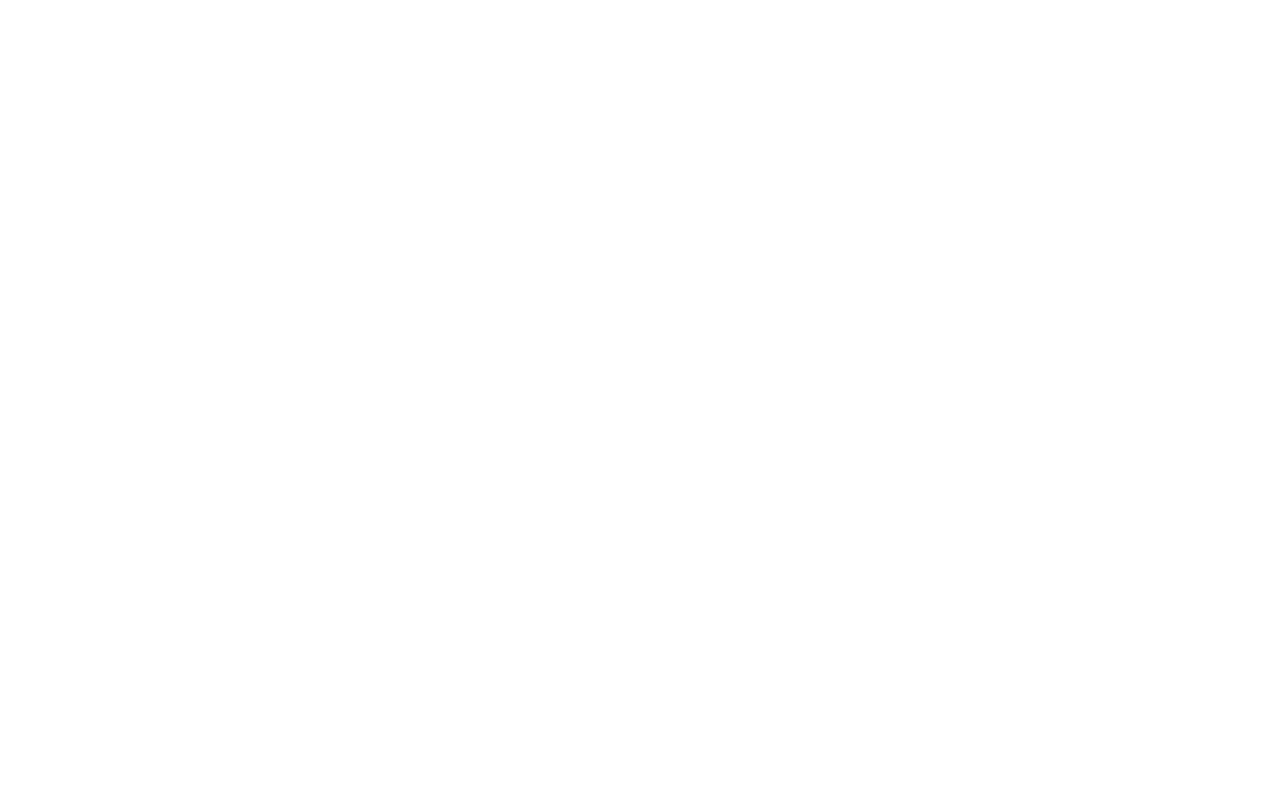
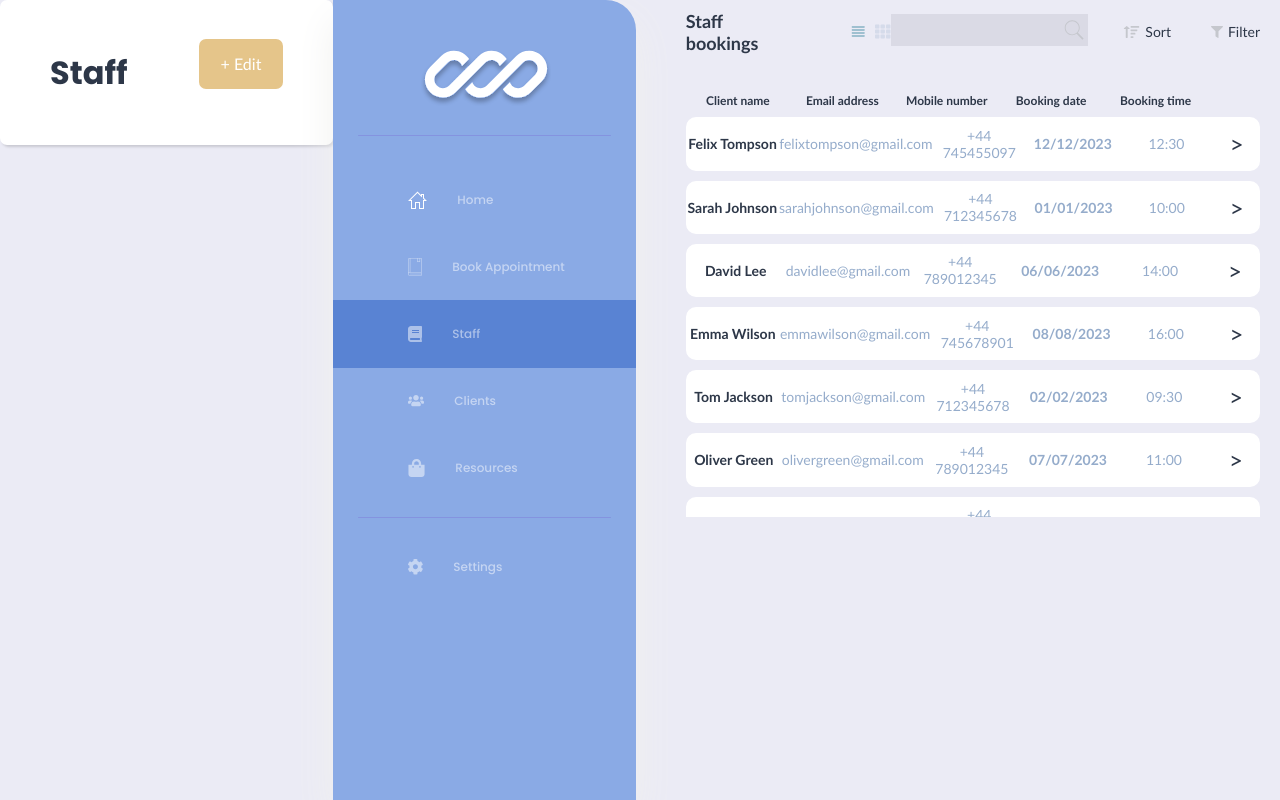
Before and after one commit to nology-tech/Tahiti-Client-Project, a React (Create React App) app: page /staff in a window 1280 px wide. Before the commit this address had no page. Built offline with nearby package versions, Linux system fonts and the light colour scheme.

Commit message:
settings and booking page working on desktop

```diff
--- a/src/App.jsx
+++ b/src/App.jsx
@@ -17,7 +17,7 @@
 import { useState } from "react";
 
 const App = () => {
-  const [user, setUser] = useState();
+  const [user, setUser] = useState(true);
 
   return (
     <>
--- a/src/components/TopNav/TopNav.jsx
+++ b/src/components/TopNav/TopNav.jsx
@@ -1,7 +1,7 @@
 import React, { useState } from "react";
 import "./TopNav.scss";
 
-const TopNav = ({ heading, buttonTitle, showButton }) => {
+const TopNav = ({ heading, buttonTitle, showButton, showDropdown }) => {
   const [staffChosen, setStaffChosen] = useState("");
 
   const staffNames = ["Leonardo", "Raphael", "Michaelangelo", "Donatelo"];
@@ -19,6 +19,7 @@
           <button className="topnav__button">{buttonTitle}</button>
         )}
       </div>
+      {showDropdown && (
         <select
           value={staffChosen}
           onChange={handleStaff}
@@ -31,6 +32,7 @@
             </option>
           ))}
         </select>
+      )}
     </div>
   );
 };
--- a/src/components/TopNav/TopNav.scss
+++ b/src/components/TopNav/TopNav.scss
@@ -1,16 +1,16 @@
 .topnav {
-    min-height: 157px;
-    max-width: 1131px;
-    margin-left: 300px;
-    background-color: #FFFFFF;
+  max-height: 145px;
+  width: 100%;
+  background-color: #ffffff;
   border-radius: 7px;
   box-shadow: rgba(0, 0, 0, 0.15) 1.95px 1.95px 2.6px;
+  display: flex;
+  flex-direction: column;
+  justify-content: center;
+  padding: 50px;
 
-    &__header{
+  &__header {
     display: flex;
-        justify-content:space-between;
-        align-items:center;
-        padding: 50px 111px 0px 102px;
   }
 
   &__button {
@@ -18,18 +18,18 @@
     height: 50px;
     border-radius: 7px;
     border: none;
-        background-color: #E5C58A;
-        color: #FFFFFF;
+    background-color: #e5c58a;
+    color: #ffffff;
     font-size: 16px;
   }
 
   &__heading {
     font-size: 32px;
     font-family: Poppins;
-        color: #2D3748;
+    color: #2d3748;
   }
 
-    &__dropdown{
+  &__dropdown {
     margin-left: 90px;
   }
 }
--- a/src/pages/Booking/Booking.jsx
+++ b/src/pages/Booking/Booking.jsx
@@ -5,13 +5,13 @@
 
 const Booking = () => {
   return (
-    <div>
+    <div className="booking-layout">
+      <SideNav />
       <TopNav
         heading="Book Appointment"
         buttonTitle="+ Edit"
         showButton={false}
       />
-      <SideNav />
     </div>
   );
 };
--- a/src/pages/Booking/Booking.scss
+++ b/src/pages/Booking/Booking.scss
@@ -0,0 +1,3 @@
+.booking-layout {
+  display: flex;
+}
--- a/src/pages/Settings/Settings.jsx
+++ b/src/pages/Settings/Settings.jsx
@@ -6,9 +6,9 @@
 
 const Settings = () => {
   return (
-    <div>
+    <div className="settings-layout">
+      <SideNav />
       <TopNav heading="Settings" buttonTitle="+ Apply" showButton={true} />
-      <SideNav />
       <SettingsWidget />
     </div>
   );
--- a/src/pages/Settings/Settings.scss
+++ b/src/pages/Settings/Settings.scss
@@ -0,0 +1,3 @@
+.settings-layout {
+  display: flex;
+}
```
Lines whose indentation alone changed are shown as unchanged.
